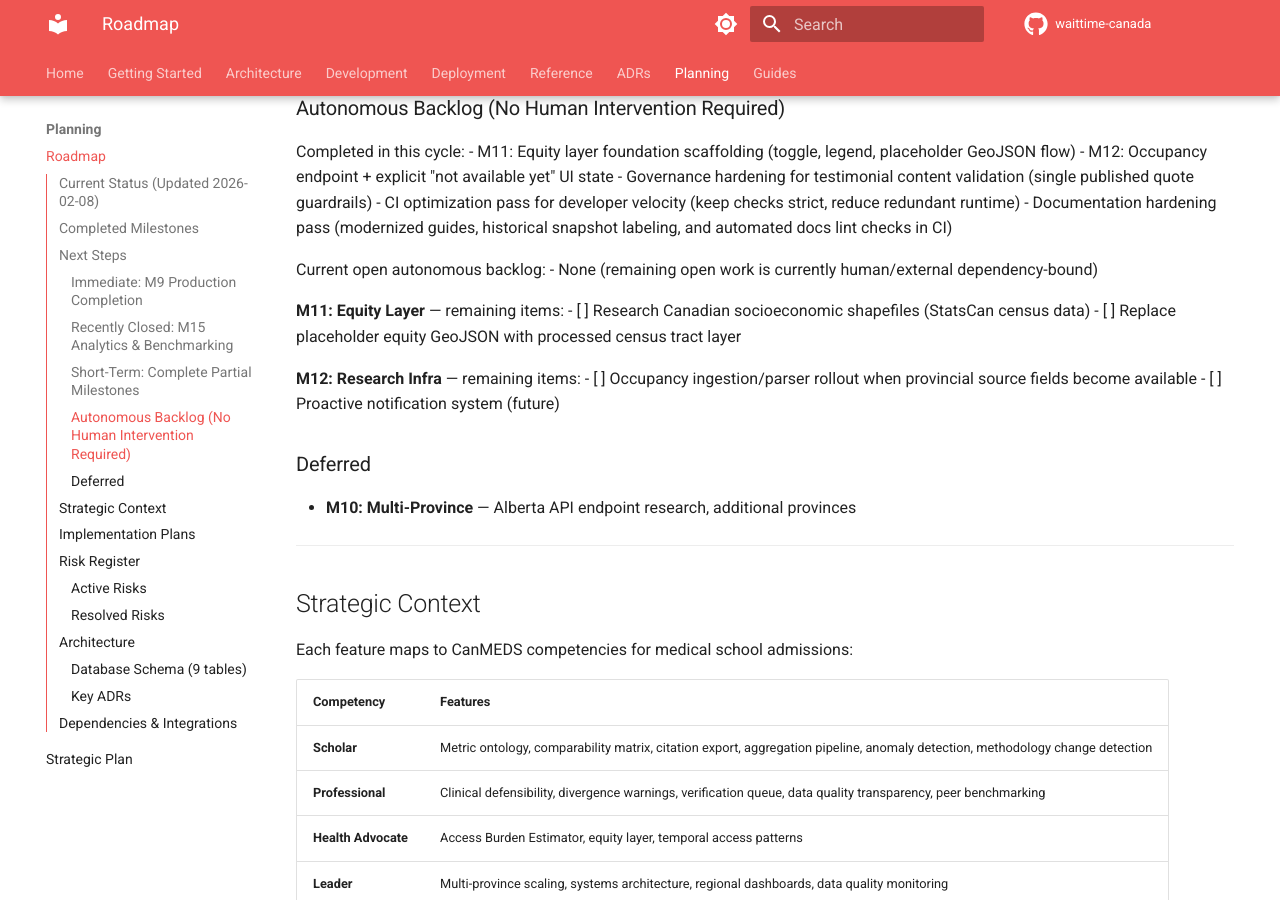
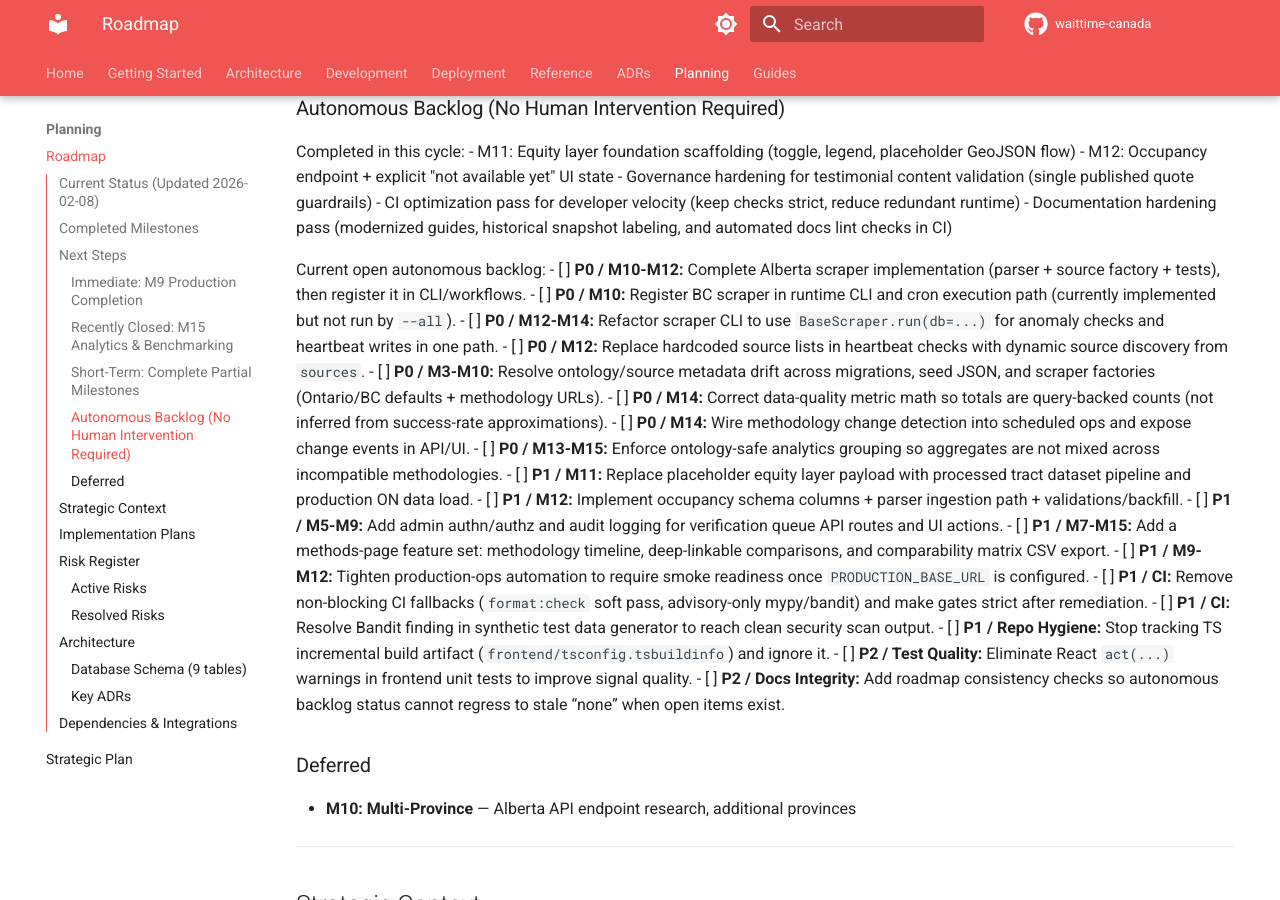
Before and after one commit to jerdaw/waittimecanada, an MkDocs documentation site: the page built from docs/planning/roadmap.md, in a window 1280 px wide and 900 px high, scrolled down 1949 px. Built offline with MkDocs 1.6.1 and Material for MkDocs 9.7.7, drawn with Linux system fonts in a browser that asks for light colours; comment, search, counter and statistics services are not loaded.

Commit message:
Update roadmap with autonomous audit backlog

```diff
--- a/docs/planning/roadmap.md
+++ b/docs/planning/roadmap.md
@@ -69,15 +69,24 @@ Completed in this cycle:
 - Documentation hardening pass (modernized guides, historical snapshot labeling, and automated docs lint checks in CI)
 
 Current open autonomous backlog:
-- None (remaining open work is currently human/external dependency-bound)
-
-**M11: Equity Layer** — remaining items:
-- [ ] Research Canadian socioeconomic shapefiles (StatsCan census data)
-- [ ] Replace placeholder equity GeoJSON with processed census tract layer
-
-**M12: Research Infra** — remaining items:
-- [ ] Occupancy ingestion/parser rollout when provincial source fields become available
-- [ ] Proactive notification system (future)
+- [ ] **P0 / M10-M12:** Complete Alberta scraper implementation (parser + source factory + tests), then register it in CLI/workflows.
+- [ ] **P0 / M10:** Register BC scraper in runtime CLI and cron execution path (currently implemented but not run by `--all`).
+- [ ] **P0 / M12-M14:** Refactor scraper CLI to use `BaseScraper.run(db=...)` for anomaly checks and heartbeat writes in one path.
+- [ ] **P0 / M12:** Replace hardcoded source lists in heartbeat checks with dynamic source discovery from `sources`.
+- [ ] **P0 / M3-M10:** Resolve ontology/source metadata drift across migrations, seed JSON, and scraper factories (Ontario/BC defaults + methodology URLs).
+- [ ] **P0 / M14:** Correct data-quality metric math so totals are query-backed counts (not inferred from success-rate approximations).
+- [ ] **P0 / M14:** Wire methodology change detection into scheduled ops and expose change events in API/UI.
+- [ ] **P0 / M13-M15:** Enforce ontology-safe analytics grouping so aggregates are not mixed across incompatible methodologies.
+- [ ] **P1 / M11:** Replace placeholder equity layer payload with processed tract dataset pipeline and production ON data load.
+- [ ] **P1 / M12:** Implement occupancy schema columns + parser ingestion path + validations/backfill.
+- [ ] **P1 / M5-M9:** Add admin authn/authz and audit logging for verification queue API routes and UI actions.
+- [ ] **P1 / M7-M15:** Add a methods-page feature set: methodology timeline, deep-linkable comparisons, and comparability matrix CSV export.
+- [ ] **P1 / M9-M12:** Tighten production-ops automation to require smoke readiness once `PRODUCTION_BASE_URL` is configured.
+- [ ] **P1 / CI:** Remove non-blocking CI fallbacks (`format:check` soft pass, advisory-only mypy/bandit) and make gates strict after remediation.
+- [ ] **P1 / CI:** Resolve Bandit finding in synthetic test data generator to reach clean security scan output.
+- [ ] **P1 / Repo Hygiene:** Stop tracking TS incremental build artifact (`frontend/tsconfig.tsbuildinfo`) and ignore it.
+- [ ] **P2 / Test Quality:** Eliminate React `act(...)` warnings in frontend unit tests to improve signal quality.
+- [ ] **P2 / Docs Integrity:** Add roadmap consistency checks so autonomous backlog status cannot regress to stale “none” when open items exist.
 
 ### Deferred
 - **M10: Multi-Province** — Alberta API endpoint research, additional provinces
```
